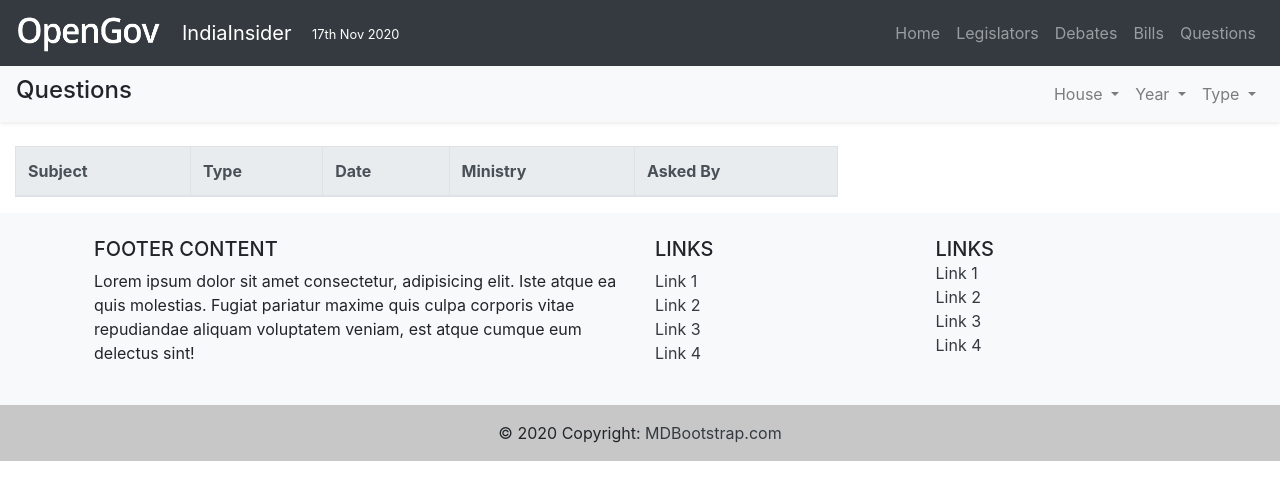
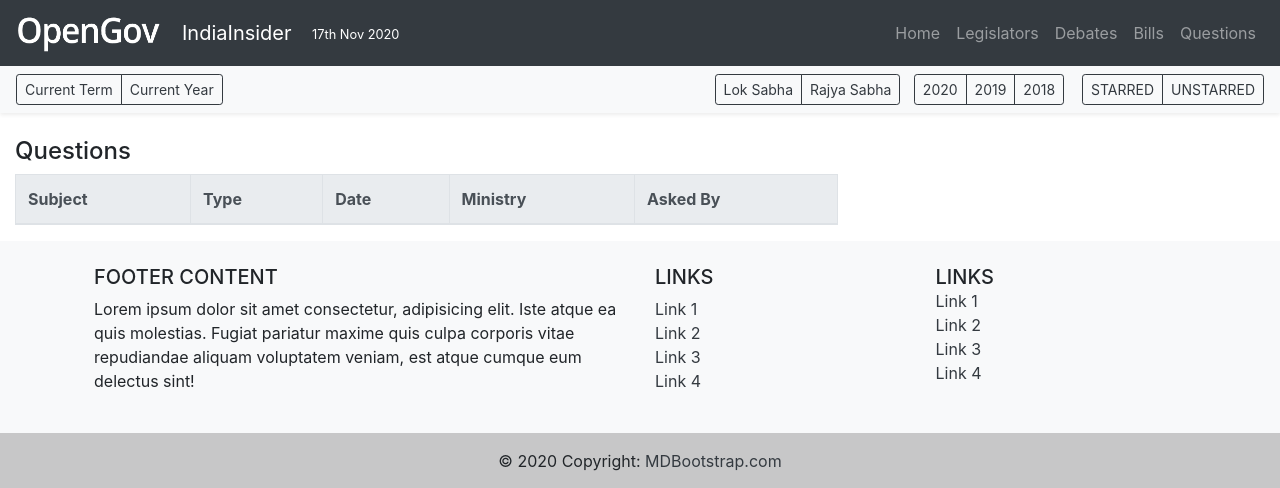
Before and after one commit to HackForChangeIN/OpenGov, a Django app: page /india-insider/questions/ in a window 1280 px wide. Shown: the top 488 px of the page. Run offline with Django 3.2, Linux system fonts and the light colour scheme; data that the repository does not hold is empty; some libraries are stand-ins or nearby versions.

Commit message:
button groups implemented inplace of dropdowns

```diff
--- a/templates/basic_layout.html
+++ b/templates/basic_layout.html
@@ -57,30 +57,7 @@
         <nav class="navbar navbar-expand-lg navbar-light bg-light" id="nav2">
           {% block subheader %}{% endblock %}
 
-          {% block nav %}
-            <ul class="navbar-nav">
-              <li class="nav-item dropdown">
-                <a class="nav-link dropdown-toggle" href="#" id="navbarDropdownMenuLink" role="button" data-toggle="dropdown" aria-haspopup="true" aria-expanded="false">
-                Year
-                </a>
-                <div class="dropdown-menu dropdown-menu-right" aria-labelledby="navbarDropdownMenuLink">
-                    <a class="dropdown-item" href="#">2020</a>
-                    <a class="dropdown-item" href="#">2019</a>
-                    <a class="dropdown-item" href="#">2018</a>
-                </div>
-            </li>
-            <li class="nav-item dropdown">
-                <a class="nav-link dropdown-toggle" href="{% url 'members_term' term='17th' %}" id="navbarDropdownMenuLink" role="button" data-toggle="dropdown" aria-haspopup="true" aria-expanded="false">
-                Term
-                </a>
-                <div class="dropdown-menu dropdown-menu-right" aria-labelledby="navbarDropdownMenuLink">
-                    <a class="dropdown-item" href="#">17th</a>
-                    <a class="dropdown-item" href="#">16th</a>
-                    <a class="dropdown-item" href="#">15th</a>
-                </div>
-            </li>
-            </ul>
-          {% endblock %}
+          {% block nav %} {% endblock %}
         </nav>
       </div>
     </header>
--- a/templates/questions.html
+++ b/templates/questions.html
@@ -5,46 +5,33 @@
     {% endblock %}
 
     {% block subheader %}
-        <h4>Questions</h4>
+        <div class="btn-group" role="group" aria-label="Basic example">
+          <button type="button" class="btn btn-outline-dark btn-sm">Current Term</button>
+          <button type="button" class="btn btn-outline-dark btn-sm">Current Year</button>
+        </div>
     {% endblock %}
 
     {% block nav %}
         <ul class="navbar-nav">
-            <li class="nav-item dropdown">
-                <a class="nav-link dropdown-toggle" href="{% url 'questions_house' house='Loksabha' %}" id="navbarDropdownMenuLink" role="button" data-toggle="dropdown" aria-haspopup="true" aria-expanded="false">
-                House
-                </a>
-                <div class="dropdown-menu dropdown-menu-right" aria-labelledby="navbarDropdownMenuLink">
-                    <a class="dropdown-item" href="{% url 'questions_house' house='Loksabha' %}">Lok Sabha</a>
-                    <a class="dropdown-item" href="{% url 'questions_house' house='Rajyasabha' %}">Rajya Sabha</a>
-                </div>
-            </li>
-            <li class="nav-item dropdown">
-                <a class="nav-link dropdown-toggle" href="{% url 'questions_year' year='2020' %}" id="navbarDropdownMenuLink" role="button" data-toggle="dropdown" aria-haspopup="true" aria-expanded="false">
-                Year
-                </a>
-                <div class="dropdown-menu dropdown-menu-right" aria-labelledby="navbarDropdownMenuLink">
-                    <a class="dropdown-item" href="{% url 'questions_year' year='2020' %}">2020</a>
-                    <a class="dropdown-item" href="{% url 'questions_year' year='2019' %}">2019</a>
-                    <a class="dropdown-item" href="{% url 'questions_year' year='2018' %}">2018</a>
-                    <a class="dropdown-item" href="{% url 'questions_year' year='2017' %}">2017</a>
-                </div>
-            </li>
-            <li class="nav-item dropdown">
-                <a class="nav-link dropdown-toggle" href="{% url 'questions_type' type='UNSTARRED' %}" id="navbarDropdownMenuLink" role="button" data-toggle="dropdown" aria-haspopup="true" aria-expanded="false">
-                Type
-                </a>
-                <div class="dropdown-menu dropdown-menu-right" aria-labelledby="navbarDropdownMenuLink">
-                    <a class="dropdown-item" href="{% url 'questions_type' type='STARRED' %}">STARRED</a>
-                    <a class="dropdown-item" href="{% url 'questions_type' type='UNSTARRED' %}">UNSTARRED</a>
-                </div>
-            </li>
-
+            <div class="btn-group" role="group" aria-label="Basic example">
+                <button type="button" class="btn btn-outline-dark btn-sm" onclick="window.location.href='{% url 'questions_house' house='Loksabha' %}'">Lok Sabha</button>
+                <button type="button" class="btn btn-outline-dark btn-sm" onclick="window.location.href='{% url 'questions_house' house='Rajyasabha' %}'">Rajya Sabha</button>
+            </div>&nbsp; &nbsp;
+            <div class="btn-group" role="group" aria-label="Basic example">
+                <button type="button" class="btn btn-outline-dark btn-sm" onclick="window.location.href='{% url 'questions_year' year='2020' %}'">2020</button>
+                <button type="button" class="btn btn-outline-dark btn-sm" onclick="window.location.href='{% url 'questions_year' year='2019' %}'">2019</button>
+                <button type="button" class="btn btn-outline-dark btn-sm" onclick="window.location.href='{% url 'questions_year' year='2018' %}'">2018</button>
+          </div>&nbsp;&nbsp;&nbsp;&nbsp;
+           <div class="btn-group" role="group" aria-label="Basic example">
+                <button type="button" class="btn btn-outline-dark btn-sm" onclick="window.location.href='{% url 'questions_type' type='STARRED' %}'">STARRED</button>
+                <button type="button" class="btn btn-outline-dark btn-sm" onclick="window.location.href='{% url 'questions_type' type='UNSTARRED' %}'">UNSTARRED</button>
+            </div>
         </ul>
     {% endblock %}
 
     {% block body_block %}
     <br>
+    <h4>Questions</h4>
     <div class="row">
         <div class="col-sm-8">
             <table class="table table-hover table-bordered">
```
Also changed, not shown: templates/bills.html (+17 -21 lines), templates/debates.html (+15 -21 lines), templates/member_term.html (+13 -10 lines).
